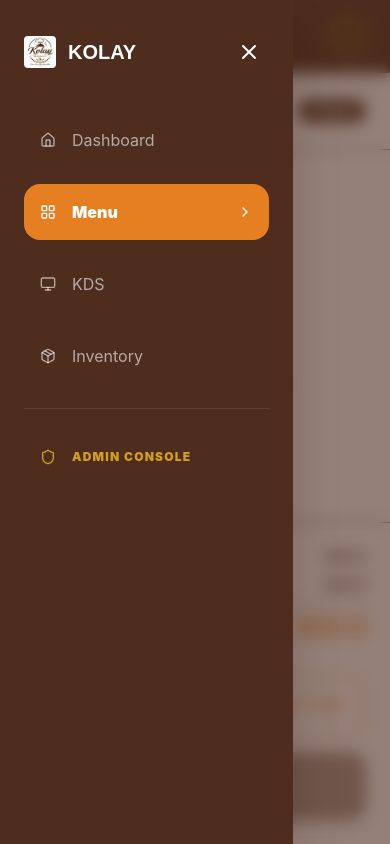
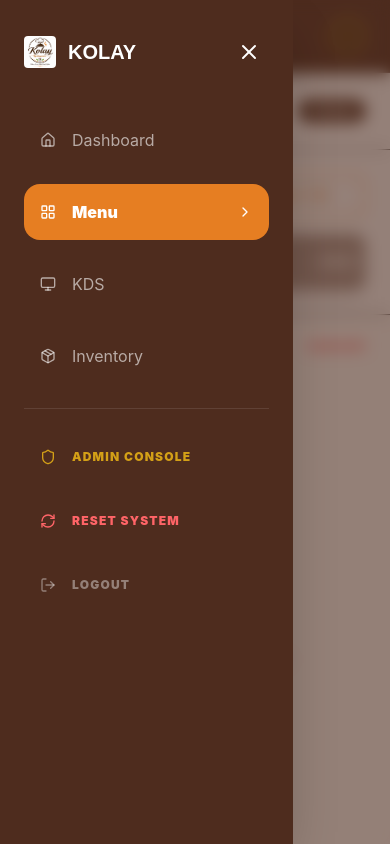
Before and after one commit to Fidelkyalo/Kolay-Restaurant, a React app in the folder web/: page /pos in a window 390 px wide. Both pictures are taken after a click on the button 44 px from the left and 36 px from the top of the page. Built offline with nearby package versions, Linux system fonts and the light colour scheme; the HTML template or start-up script is replaced by a standard one.

Commit message:
Relocate POS quick order actions, fix mobile maintenance tools, and restore receipt branding

```diff
--- a/web/src/components/Navbar.jsx
+++ b/web/src/components/Navbar.jsx
@@ -1,6 +1,6 @@
 import React, { useState } from 'react';
 import { Link, useLocation } from 'react-router-dom';
-import { Settings, RefreshCw, Shield, Menu, X, Home, LayoutGrid, Monitor, Package, ChevronRight } from 'lucide-react';
+import { Settings, RefreshCw, Shield, Menu, X, Home, LayoutGrid, Monitor, Package, ChevronRight, LogOut } from 'lucide-react';
 
 const Navbar = () => {
     const [showProfileMenu, setShowProfileMenu] = useState(false);
@@ -147,6 +147,24 @@
                                 >
                                     <Shield className="w-4 h-4" /> Admin Console
                                 </Link>
+                                <button
+                                    onClick={() => {
+                                        if (window.confirm('Reset all data?')) {
+                                            localStorage.clear();
+                                            window.location.reload();
+                                        }
+                                    }}
+                                    className="w-full flex items-center gap-4 p-4 text-red-400 font-black uppercase text-xs tracking-widest hover:bg-white/5 rounded-2xl transition-all"
+                                >
+                                    <RefreshCw className="w-4 h-4" /> Reset System
+                                </button>
+                                <Link
+                                    to="/login"
+                                    onClick={() => setIsMenuOpen(false)}
+                                    className="flex items-center gap-4 p-4 text-white/40 font-black uppercase text-xs tracking-widest hover:bg-white/5 rounded-2xl transition-all"
+                                >
+                                    <LogOut className="w-4 h-4" /> Logout
+                                </Link>
                             </div>
                         </div>
                     </div>
--- a/web/src/pages/POS.jsx
+++ b/web/src/pages/POS.jsx
@@ -51,7 +51,7 @@
                             left: 50%;
                             transform: translate(-50%, -50%) rotate(-15deg);
                             width: 250px;
-                            opacity: 0.05;
+                            opacity: 0.15;
                             z-index: -1;
                             pointer-events: none;
                         }
@@ -72,7 +72,7 @@
                     </style>
                 </head>
                 <body>
-                    <img src="${window.location.origin}/Logo.png" class="watermark" />
+                    <img src="/Logo.png" class="watermark" />
                     <div class="header">
                         <h1 class="restaurant-name">KOLAY RESTAURANT</h1>
                         <p class="tagline">"Where Every Meal Feels Right"</p>
@@ -382,64 +382,15 @@
                         </span>
                     </div>
 
-                    {/* Cart Items */}
-                    <div className="flex-1 overflow-y-auto p-6 space-y-4 custom-scrollbar">
-                        {cart.length === 0 ? (
-                            <div className="h-full flex flex-col items-center justify-center opacity-20 py-20">
-                                <ClipboardList className="w-20 h-20 mb-4" />
-                                <p className="font-bold">No items selected</p>
-                            </div>
-                        ) : (
-                            cart.map(item => (
-                                <div key={item.id} className="flex gap-4 p-3 rounded-2xl hover:bg-bg-cream transition-colors group">
-                                    <div className="w-16 h-16 bg-bg-cream rounded-xl flex items-center justify-center text-2xl shrink-0">
-                                        {item.image}
-                                    </div>
-                                    <div className="flex-1">
-                                        <div className="flex justify-between items-start mb-2">
-                                            <h4 className="font-bold text-primary text-sm line-clamp-1">{item.name}</h4>
-                                            <button onClick={(e) => { e.stopPropagation(); removeFromCart(item.id); }} className="text-red-300 hover:text-red-500 transition-colors">
-                                                <X className="w-4 h-4" />
-                                            </button>
-                                        </div>
-                                        <div className="flex justify-between items-center">
-                                            <p className="text-secondary font-bold text-xs">KES {(item.price * item.quantity).toLocaleString()}</p>
-                                            <div className="flex items-center gap-3 bg-white border border-cream rounded-lg px-2 py-1 shadow-sm">
-                                                <button onClick={() => updateQuantity(item.id, -1)} className="hover:text-secondary transition-colors"><Minus className="w-3 h-3" /></button>
-                                                <span className="text-xs font-bold w-4 text-center">{item.quantity}</span>
-                                                <button onClick={() => updateQuantity(item.id, 1)} className="hover:text-secondary transition-colors"><Plus className="w-3 h-3" /></button>
-                                            </div>
-                                        </div>
-                                    </div>
-                                </div>
-                            ))
-                        )}
-                    </div>
-
-                    {/* Summary & Checkout */}
-                    <div className="p-6 bg-white border-t border-cream space-y-4 shadow-[0_-10px_20px_-10px_rgba(0,0,0,0.05)]">
-                        <div className="space-y-2 text-sm text-charcoal/60">
-                            <div className="flex justify-between">
-                                <span>Subtotal</span>
-                                <span className="font-bold text-primary">KES {subtotal.toLocaleString()}</span>
-                            </div>
-                            <div className="flex justify-between">
-                                <span>Taxes (16% VAT)</span>
-                                <span className="font-bold text-primary">KES {tax.toLocaleString()}</span>
-                            </div>
-                            <div className="flex justify-between text-lg pt-2 border-t border-cream">
-                                <span className="font-bold text-primary">Total</span>
-                                <span className="font-bold text-secondary text-2xl">KES {total.toLocaleString()}</span>
-                            </div>
-                        </div>
-
-                        <div className="pt-4 grid grid-cols-2 gap-4">
-                            <button className="flex items-center justify-center gap-2 py-4 rounded-2xl border-2 border-cream font-bold text-charcoal/40 hover:bg-bg-cream transition-all">
-                                <User className="w-5 h-5" /> Customer
+                    {/* Summary & Checkout - MOVED TO TOP */}
+                    <div className="p-6 bg-white border-b border-cream space-y-4 shadow-sm relative z-20">
+                        <div className="grid grid-cols-2 gap-3">
+                            <button className="flex items-center justify-center gap-2 py-3 rounded-xl border-2 border-cream font-bold text-charcoal/40 hover:bg-bg-cream transition-all text-xs">
+                                <User className="w-4 h-4" /> Guest
                             </button>
                             <button
                                 onClick={() => setShowTableModal(true)}
-                                className="flex items-center justify-center gap-2 py-4 rounded-2xl border-2 border-secondary/50 text-secondary font-bold hover:bg-bg-cream transition-all group"
+                                className="flex items-center justify-center gap-2 py-3 rounded-xl border-2 border-secondary/50 text-secondary font-bold hover:bg-orange-50 transition-all group text-xs"
                             >
                                 Table: {selectedTable}
                             </button>
@@ -448,10 +399,51 @@
                         <button
                             onClick={handlePlaceOrder}
                             disabled={cart.length === 0}
-                            className="w-full bg-primary hover:bg-primary-dark text-white font-bold py-5 rounded-2xl shadow-xl transition-all active:transform active:scale-95 flex items-center justify-center gap-3 disabled:opacity-50 disabled:cursor-not-allowed text-lg mt-2"
+                            className="w-full bg-primary hover:bg-primary-dark text-white font-bold py-4 rounded-xl shadow-xl transition-all active:transform active:scale-95 flex items-center justify-center gap-3 disabled:opacity-50 disabled:cursor-not-allowed text-base"
                         >
-                            <CreditCard className="w-6 h-6" /> Place Order
+                            <CreditCard className="w-5 h-5 text-accent" /> Place Order
+                            <span className="ml-auto bg-white/10 px-3 py-1 rounded-lg text-xs tracking-tighter">
+                                KES {total.toLocaleString()}
+                            </span>
                         </button>
+                    </div>
+
+                    {/* Cart Items */}
+                    <div className="flex-1 overflow-y-auto p-6 space-y-4 custom-scrollbar bg-bg-cream/20">
+                        <div className="flex justify-between items-center mb-4">
+                            <h3 className="text-[10px] font-black uppercase text-charcoal/40 tracking-widest">Order Details</h3>
+                            <button onClick={() => setCart([])} className="text-[10px] font-black text-red-400 hover:text-red-600 uppercase tracking-tighter">Clear Cart</button>
+                        </div>
+                        {cart.length === 0 ? (
+                            <div className="h-full flex flex-col items-center justify-center opacity-20 py-20">
+                                <ClipboardList className="w-20 h-20 mb-4" />
+                                <p className="font-bold">No items selected</p>
+                            </div>
+                        ) : (
+                            cart.map(item => (
+                                <div key={item.id} className="flex gap-4 p-3 rounded-2xl bg-white border border-cream/50 shadow-sm hover:shadow-md transition-all group">
+                                    <div className="w-14 h-14 bg-bg-cream rounded-xl flex items-center justify-center text-xl shrink-0 group-hover:scale-110 transition-transform">
+                                        {item.image}
+                                    </div>
+                                    <div className="flex-1">
+                                        <div className="flex justify-between items-start mb-1">
+                                            <h4 className="font-bold text-primary text-sm line-clamp-1">{item.name}</h4>
+                                            <button onClick={(e) => { e.stopPropagation(); removeFromCart(item.id); }} className="text-red-300 hover:text-red-500 transition-colors">
+                                                <X className="w-3 h-3" />
+                                            </button>
+                                        </div>
+                                        <div className="flex justify-between items-center">
+                                            <p className="text-secondary font-black text-[10px]">KES {(item.price * item.quantity).toLocaleString()}</p>
+                                            <div className="flex items-center gap-3 bg-bg-cream rounded-lg px-2 py-1">
+                                                <button onClick={() => updateQuantity(item.id, -1)} className="hover:text-secondary transition-colors"><Minus className="w-2.5 h-2.5" /></button>
+                                                <span className="text-[10px] font-black w-4 text-center">{item.quantity}</span>
+                                                <button onClick={() => updateQuantity(item.id, 1)} className="hover:text-secondary transition-colors"><Plus className="w-2.5 h-2.5" /></button>
+                                            </div>
+                                        </div>
+                                    </div>
+                                </div>
+                            ))
+                        )}
                     </div>
                 </div>
                 {/* Manage Dish Modal */}
```
